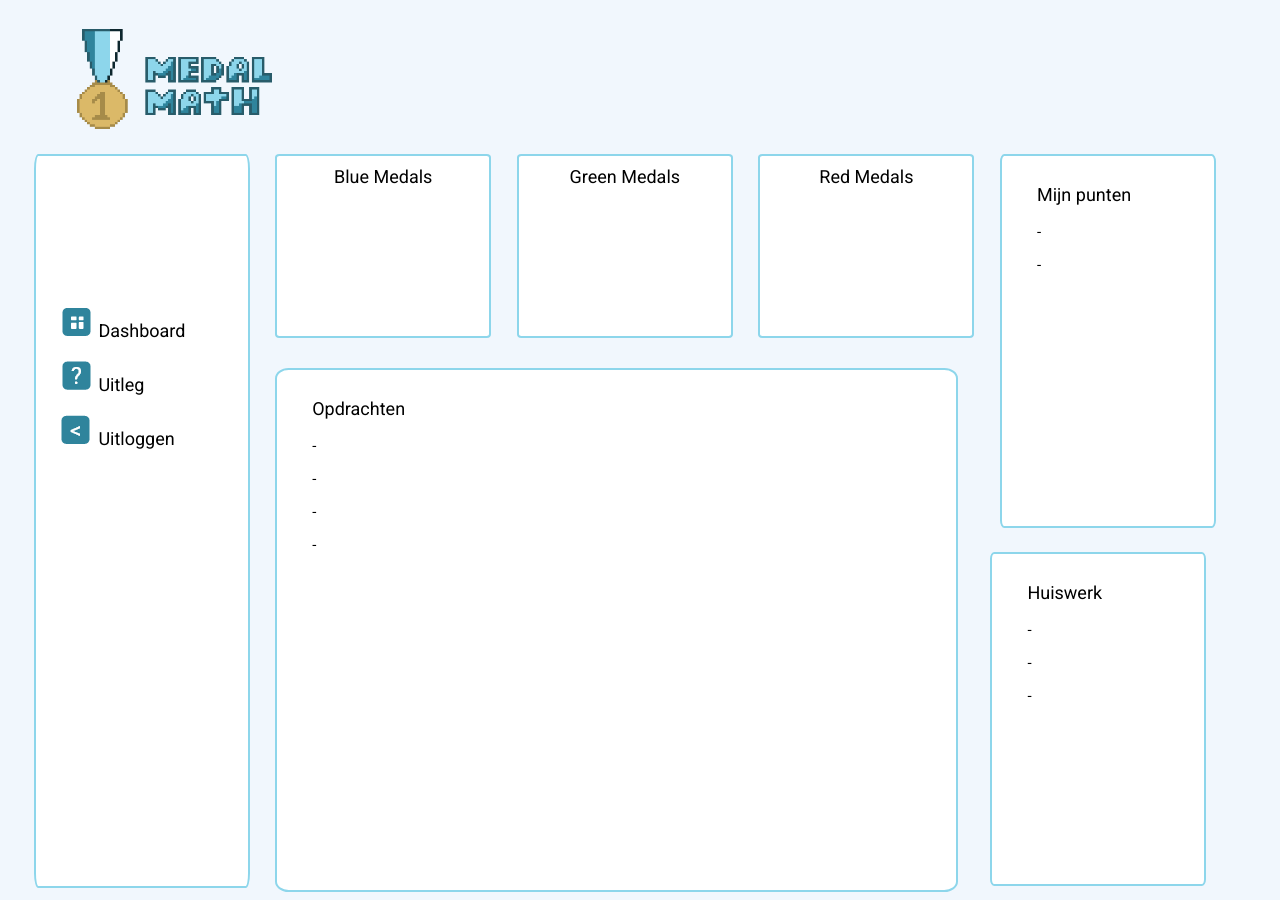
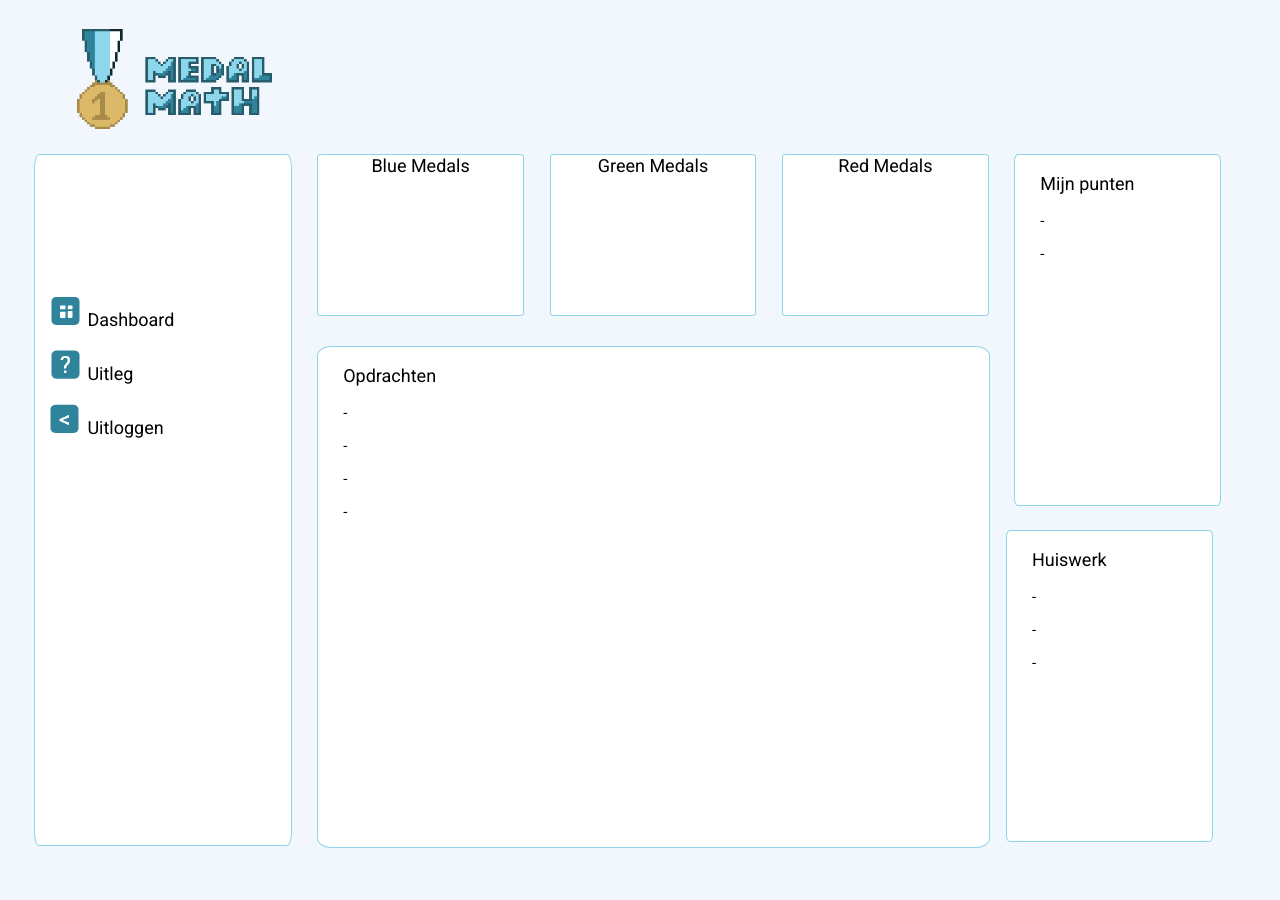
Before and after one commit to justlucdewit/medalMath, a plain HTML site: page docs/mainpage/mainpage.html in a window 1280 px wide. After the commit the page ends 856 px from the top, so only its background shows below. Drawn offline with Linux system fonts and the light colour scheme.

Commit message:
gewerkt aan de scaling

```diff
--- a/docs/mainpage/style.css
+++ b/docs/mainpage/style.css
@@ -10,6 +10,7 @@ h1 {
 body {
     background-color:#f1f7fd;
     font-family: 'Roboto', sans-serif;
+    overflow-x:hidden;
 }
 
 .page {
@@ -25,13 +26,12 @@ body {
     background-color: white;
     font-size: 18px;
     height: 160px;
-    width: 15vw;
-    padding: 10px;
+    width: 16vw;
     text-align: center;
     margin-top:2vh;
     margin-left:2vw;
     border-radius:2%;
-    border:2px solid #8DD6EB;
+    border:0.1vw solid #8DD6EB;
 }
 
 .greenMed, .redMed {
@@ -64,7 +64,7 @@ body {
 .exBox {
     margin-top:-160px;
     height: 500px;
-    width: 51.5vw;
+    width: 52.4vw;
     text-align: start;
     text-indent: 25px;
     overflow:auto;
@@ -79,8 +79,8 @@ body {
 .navbar {
     margin-left: 2vw;
     margin-top: 2vh;
-    width: 15vw;
-    height: 710px;
+    width: 20vw;
+    height: 690px;
 }
 
 .navtext {
@@ -129,7 +129,7 @@ body {
     text-align:left;
     text-indent:25px;
     margin-top:3vh;
-    margin-left:4vh;
+    margin-left:2vh;
     height:310px;
     overflow:auto;
 }
```
